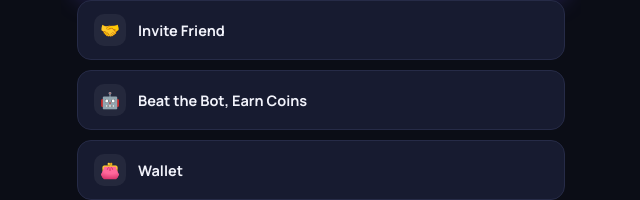
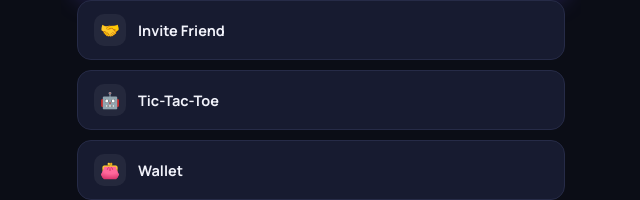
Before and after one commit to abhishyk/tictoctoekar-frontend, a plain HTML site: page index.html in a window 1280 px wide. Both pictures are taken after a click on the button "Back". Shown: the part 393-593 px from the top of the page, without its empty margins (319-959 px from the left). Drawn offline with Linux system fonts and the light colour scheme; no server answers.

Commit message:
Change button text for play-computer action

```diff
--- a/index.html
+++ b/index.html
@@ -53,7 +53,7 @@
         </button>
         <button class="menu-btn" data-action="play-computer">
           <span class="menu-icon">🤖</span>
-          <span>Beat the Bot, Earn Coins</span>
+          <span>Tic-Tac-Toe</span>
         </button>
         <button class="menu-btn" data-action="wallet">
           <span class="menu-icon">👛</span>
```
